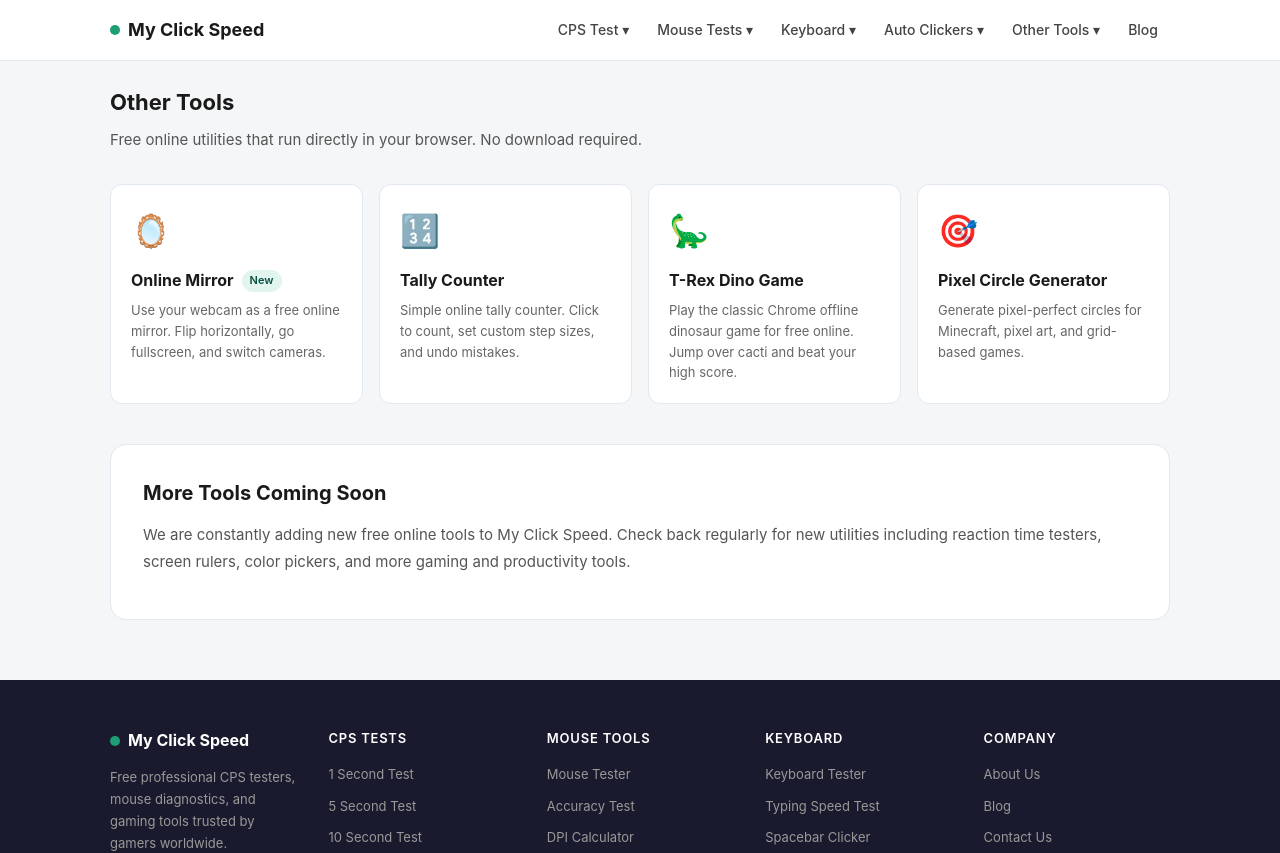
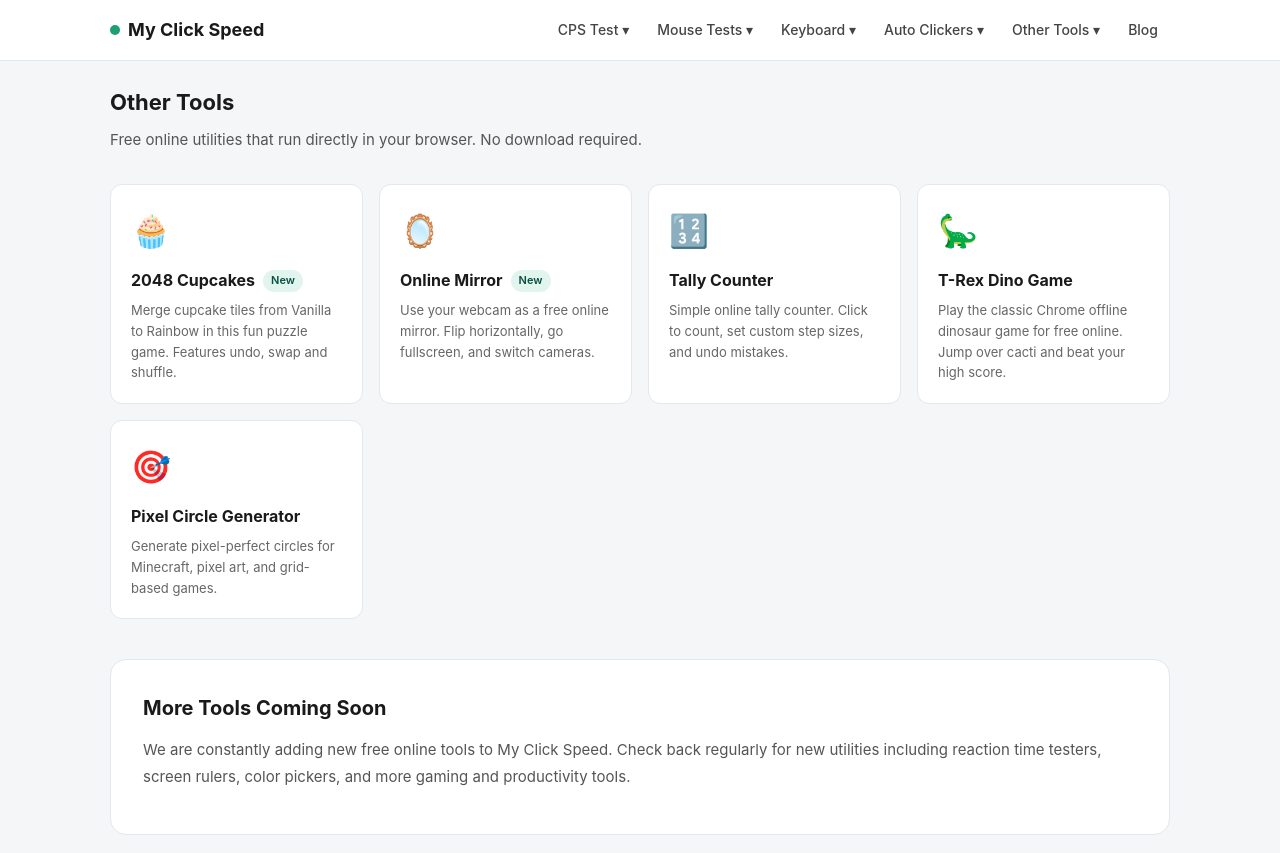
Before and after one commit to rytoriya/myclickspeed, a Next.js app: page /other-tools in a window 1280 px wide. Shown: the top 853 px of the page. Built offline with nearby package versions, Linux system fonts and the light colour scheme.

Commit message:
add 2048 cupcakes to other tools page

```diff
--- a/src/app/other-tools/page.tsx
+++ b/src/app/other-tools/page.tsx
@@ -9,6 +9,13 @@ export const metadata: Metadata = {
 
 const tools = [
   {
+  icon: '🧁',
+  name: '2048 Cupcakes',
+  desc: 'Merge cupcake tiles from Vanilla to Rainbow in this fun puzzle game. Features undo, swap and shuffle.',
+  href: '/2048-cupcakes',
+  badge: 'New',
+},
+{
     icon: '🪞',
     name: 'Online Mirror',
     desc: 'Use your webcam as a free online mirror. Flip horizontally, go fullscreen, and switch cameras.',
```
